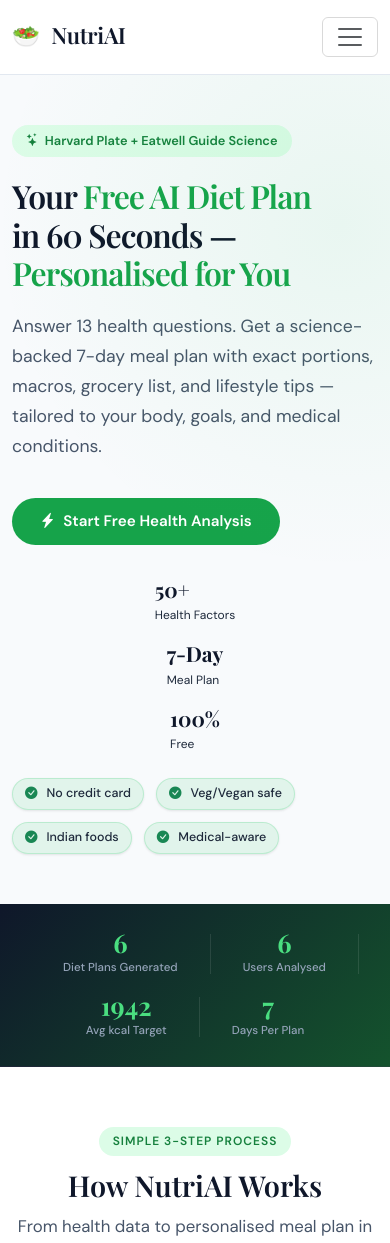
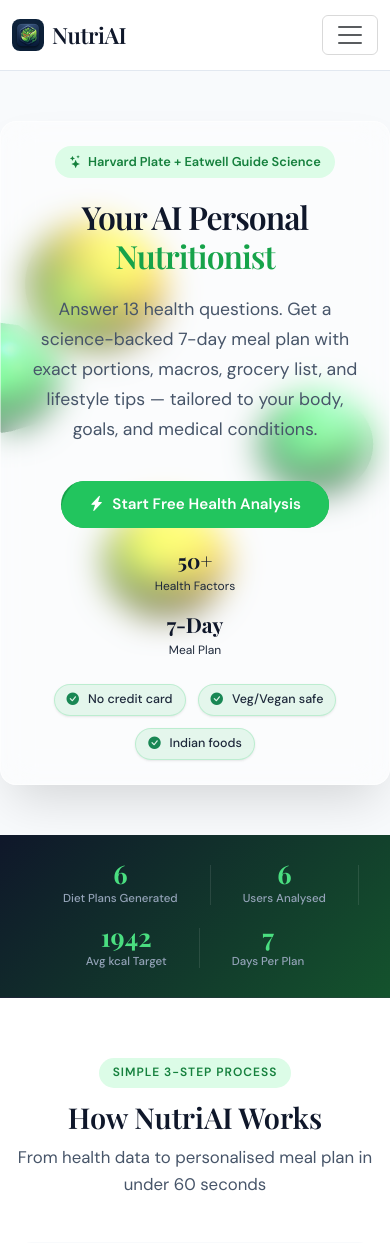
Before and after one commit to shivamdube1/ai-diet-planner, a Flask app: page / in a window 390 px wide. Shown: the top 1243 px of the page. Run offline with Flask 3, Linux system fonts and the light colour scheme; data comes from the database, SQL or seed files in the repository; data that the repository does not hold is empty; some libraries are stand-ins or nearby versions.

Commit message:
feat: initialize project structure with custom CSS and base HTML templates

```diff
--- a/static/css/style.css
+++ b/static/css/style.css
@@ -312,6 +312,39 @@
 .progress-mini { width: 100px; height: 6px; background: var(--slate-200); border-radius: 10px; margin: 4px 0; }
 .progress-fill { height: 100%; background: var(--green-500); border-radius: 10px; }
 
+/* ── 3D Scene Hero & Glassmorphism ── */
+.glass-hero-card {
+    background: rgba(255, 255, 255, 0.4);
+    backdrop-filter: blur(16px);
+    -webkit-backdrop-filter: blur(16px);
+    border: 1px solid rgba(255, 255, 255, 0.5);
+    box-shadow: 0 25px 50px -12px rgba(0, 0, 0, 0.15);
+}
+
+/* Micro-Interaction: Liquid Button */
+.btn-liquid {
+    position: relative;
+    overflow: hidden;
+    transition: transform 0.3s cubic-bezier(0.4, 0, 0.2, 1);
+}
+.btn-liquid:hover {
+    transform: translateY(-2px) scale(1.02);
+}
+.btn-liquid .liquid-bg {
+    position: absolute;
+    top: -50px;
+    left: 0;
+    width: 200%;
+    height: 200px;
+    background: var(--green-500);
+    border-radius: 40%;
+    transition: transform 0.6s ease;
+    z-index: 1;
+}
+.btn-liquid:hover .liquid-bg {
+    transform: translateY(-20px) rotate(15deg);
+}
+
 /* ── How It Works ── */
 .section-how {
     padding: 90px 0;
--- a/templates/base.html
+++ b/templates/base.html
@@ -86,8 +86,8 @@
 <!-- Navigation -->
 <nav class="navbar navbar-expand-lg navbar-custom">
   <div class="container">
-    <a class="navbar-brand" href="{{ url_for('index') }}">
-      <span class="brand-icon">🥗</span>
+    <a class="navbar-brand d-flex align-items-center" href="{{ url_for('index') }}">
+      <img src="{{ url_for('static', filename='icon-192.png') }}" alt="NutriAI Logo" class="brand-logo me-2" style="width: 32px; height: 32px; object-fit: contain; aspect-ratio: 1/1; border-radius: 8px;">
       <span class="brand-name">NutriAI</span>
     </a>
     <button class="navbar-toggler" type="button" data-bs-toggle="collapse" data-bs-target="#navbarNav">
@@ -140,7 +140,10 @@
   <div class="container">
     <div class="row">
       <div class="col-md-4 mb-4">
-        <div class="footer-brand"><span class="brand-icon">🥗</span><span class="brand-name">NutriAI</span></div>
+        <div class="footer-brand d-flex align-items-center">
+          <img src="{{ url_for('static', filename='icon-192.png') }}" alt="NutriAI Logo" class="brand-logo me-2" style="width: 32px; height: 32px; object-fit: contain; aspect-ratio: 1/1; border-radius: 8px;">
+          <span class="brand-name">NutriAI</span>
+        </div>
         <p class="footer-desc mt-2">AI-powered personalised nutrition and lifestyle planning — based on Harvard Healthy Eating Plate & UK Eatwell Guide.</p>
       </div>
       <div class="col-md-4 mb-4">
@@ -164,7 +167,7 @@
       </div>
     </div>
     <div class="footer-bottom">
-      <p>© 2025 NutriAI. Built with 💚 for healthier living · <a href="/robots.txt" style="color:#94a3b8;font-size:0.75rem;">robots.txt</a></p>
+      <p>© 2025 NutriAI. Built with 💚 for healthier living by <strong>Shivam Suraj Dube</strong> · <a href="/robots.txt" style="color:#94a3b8;font-size:0.75rem;">robots.txt</a></p>
     </div>
   </div>
 </footer>
--- a/templates/index.html
+++ b/templates/index.html
@@ -5,25 +5,28 @@
 {% block content %}
 
 <!-- Hero Section -->
-<section class="hero-section">
-  <div class="hero-bg-decor"></div>
-  <div class="container">
-    <div class="row align-items-center min-vh-screen">
-      <div class="col-lg-6">
-        <div class="hero-badge"><i class="bi bi-stars"></i> Harvard Plate + Eatwell Guide Science</div>
+<section class="hero-section position-relative overflow-hidden">
+  <!-- Three.js Canvas -->
+  <canvas id="hero-3d-canvas" style="position: absolute; top: 0; left: 0; width: 100%; height: 100%; z-index: 0; pointer-events: none;"></canvas>
+
+  <div class="hero-bg-decor d-none"></div>
+  <div class="container position-relative z-index-2">
+    <div class="row align-items-center min-vh-screen justify-content-center">
+      <div class="col-12 col-lg-8 text-center glass-hero-card p-4 p-md-5 rounded-4">
+        <div class="hero-badge mx-auto"><i class="bi bi-stars"></i> Harvard Plate + Eatwell Guide Science</div>
         <h1 class="hero-title">
-          Your <span class="text-accent">Free AI Diet Plan</span><br>
-          in 60 Seconds —<br>
-          <span class="text-accent">Personalised for You</span>
+          <span class="d-inline-block">Your AI Personal</span><br>
+          <span class="text-accent d-inline-block">Nutritionist</span>
         </h1>
-        <p class="hero-subtitle">
+        <p class="hero-subtitle mx-auto">
           Answer 13 health questions. Get a science-backed 7-day meal plan with exact portions, macros, grocery list, and lifestyle tips — tailored to your body, goals, and medical conditions.
         </p>
-        <div class="hero-actions">
-          <a href="{{ url_for('questionnaire') }}" class="btn btn-primary-custom btn-lg">
-            <i class="bi bi-lightning-charge-fill me-2"></i>Start Free Health Analysis
+        <div class="hero-actions justify-content-center flex-column flex-sm-row align-items-center">
+          <a href="{{ url_for('questionnaire') }}" class="btn btn-primary-custom btn-lg btn-liquid" id="generate-plan-btn">
+            <span class="btn-text" style="position:relative; z-index:2;"><i class="bi bi-lightning-charge-fill me-2"></i>Start Free Health Analysis</span>
+            <div class="liquid-bg"></div>
           </a>
-          <div class="hero-stats">
+          <div class="hero-stats mt-3 mt-sm-0 ms-sm-4 justify-content-center">
             <div class="stat">
               <span class="stat-num">50+</span>
               <span class="stat-label">Health Factors</span>
@@ -33,58 +36,164 @@
               <span class="stat-num">7-Day</span>
               <span class="stat-label">Meal Plan</span>
             </div>
-            <div class="stat-divider"></div>
-            <div class="stat">
-              <span class="stat-num">100%</span>
-              <span class="stat-label">Free</span>
-            </div>
           </div>
         </div>
         <!-- Trust badges -->
-        <div class="trust-row mt-4">
+        <div class="trust-row mt-4 justify-content-center">
           <span class="trust-badge"><i class="bi bi-check-circle-fill text-success me-1"></i>No credit card</span>
           <span class="trust-badge"><i class="bi bi-check-circle-fill text-success me-1"></i>Veg/Vegan safe</span>
           <span class="trust-badge"><i class="bi bi-check-circle-fill text-success me-1"></i>Indian foods</span>
-          <span class="trust-badge"><i class="bi bi-check-circle-fill text-success me-1"></i>Medical-aware</span>
-        </div>
-      </div>
-      <div class="col-lg-6 d-none d-lg-block">
-        <div class="hero-visual">
-          <div class="hero-card hero-card-1">
-            <div class="card-icon">🥗</div>
-            <div>
-              <div class="card-title">Sample Monday Lunch</div>
-              <div class="card-sub">2 Whole Wheat Roti + Moong Dal + Bhindi</div>
-            </div>
-            <div class="card-cal">420 kcal</div>
-          </div>
-          <div class="hero-card hero-card-2">
-            <div class="card-icon">⚡</div>
-            <div>
-              <div class="card-title">BMR + TDEE Calculated</div>
-              <div class="card-sub">Mifflin-St Jeor Formula</div>
-            </div>
-          </div>
-          <div class="hero-card hero-card-3">
-            <div class="card-icon">📈</div>
-            <div>
-              <div class="card-title">Health Score</div>
-              <div class="progress-mini"><div class="progress-fill" style="width:82%"></div></div>
-              <div class="card-sub">Based on 12 lifestyle factors</div>
-            </div>
-          </div>
-          <div class="hero-card hero-card-4">
-            <div class="card-icon">⚕️</div>
-            <div>
-              <div class="card-title">Medical-Aware Plans</div>
-              <div class="card-sub">Diabetes · PCOS · Thyroid · BP</div>
-            </div>
-          </div>
         </div>
       </div>
     </div>
   </div>
 </section>
+
+{% block scripts %}
+<script src="https://cdnjs.cloudflare.com/ajax/libs/three.js/r128/three.min.js"></script>
+<script>
+  document.addEventListener("DOMContentLoaded", () => {
+    const canvas = document.getElementById('hero-3d-canvas');
+    if (!canvas) return;
+
+    // SCENE, CAMERA, RENDERER
+    const scene = new THREE.Scene();
+    scene.fog = new THREE.FogExp2(0xf8fafc, 0.002);
+
+    const camera = new THREE.PerspectiveCamera(60, window.innerWidth / window.innerHeight, 0.1, 1000);
+    camera.position.z = 25;
+
+    const renderer = new THREE.WebGLRenderer({ canvas: canvas, alpha: true, antialias: true });
+    renderer.setSize(window.innerWidth, canvas.parentElement.clientHeight);
+    renderer.setPixelRatio(Math.min(window.devicePixelRatio, 2));
+
+    // LIGHTS
+    const ambientLight = new THREE.AmbientLight(0xffffff, 0.4);
+    scene.add(ambientLight);
+
+    const directionalLight = new THREE.DirectionalLight(0xffffff, 0.8);
+    directionalLight.position.set(10, 20, 10);
+    scene.add(directionalLight);
+
+    const pointLight = new THREE.PointLight(0x2ecc71, 1, 50);
+    pointLight.position.set(-10, 0, 10);
+    scene.add(pointLight);
+
+    const pointLight2 = new THREE.PointLight(0xf1c40f, 1, 50);
+    pointLight2.position.set(10, 10, 10);
+    scene.add(pointLight2);
+
+    // MATERIALS (Glassmorphism / Premium Apple Style)
+    const emeraldParams = {
+        color: 0x2ecc71,
+        metalness: 0.1,
+        roughness: 0.2,
+        transmission: 0.8, // glass-like
+        ior: 1.5,
+        thickness: 0.5
+    };
+    const yellowParams = {
+        color: 0xf1c40f,
+        metalness: 0.1,
+        roughness: 0.2,
+        transmission: 0.6,
+        ior: 1.5,
+        thickness: 0.5
+    };
+    const emeraldMat = new THREE.MeshPhysicalMaterial(emeraldParams);
+    const yellowMat = new THREE.MeshPhysicalMaterial(yellowParams);
+
+    // FALLBACK for older devices
+    const simpleEmerald = new THREE.MeshStandardMaterial({color: 0x2ecc71, metalness: 0.3, roughness: 0.4});
+    const simpleYellow = new THREE.MeshStandardMaterial({color: 0xf1c40f, metalness: 0.3, roughness: 0.4});
+
+    const isMobile = window.innerWidth < 768;
+    const mat1 = isMobile ? simpleEmerald : emeraldMat;
+    const mat2 = isMobile ? simpleYellow : yellowMat;
+
+    // GEOMETRIES
+    const nodes = [];
+    const geometries = [
+        new THREE.TorusGeometry(2, 0.8, 32, 64),
+        new THREE.SphereGeometry(2.5, 64, 64),
+        new THREE.IcosahedronGeometry(2.5, 0),
+        new THREE.OctahedronGeometry(2.5, 2)
+    ];
+
+    const generateNode = (geo, mat, x, y, z) => {
+        const mesh = new THREE.Mesh(geo, mat);
+        mesh.position.set(x, y, z);
+        mesh.rotation.set(Math.random()*Math.PI, Math.random()*Math.PI, 0);
+        // Add random floating logic
+        mesh.userData = {
+            rx: (Math.random() - 0.5) * 0.02,
+            ry: (Math.random() - 0.5) * 0.02,
+            floatSpeed: 0.01 + Math.random() * 0.02,
+            baseY: y,
+            timeOffset: Math.random() * Math.PI * 2
+        };
+        scene.add(mesh);
+        nodes.push(mesh);
+    };
+
+    // Desktop gets more nodes, mobile fewer for performance
+    const count = isMobile ? 5 : 8;
+    for (let i = 0; i < count; i++) {
+        const mat = i % 2 === 0 ? mat1 : mat2;
+        const geo = geometries[Math.floor(Math.random() * geometries.length)];
+        const x = (Math.random() - 0.5) * (isMobile ? 20 : 40);
+        const y = (Math.random() - 0.5) * 20;
+        const z = (Math.random() - 0.5) * 10 - 5;
+        // Don't place them exactly behind the text block
+        if (Math.abs(x) < 5 && Math.abs(y) < 5) x += (x < 0 ? -10 : 10);
+        generateNode(geo, mat, x, y, z);
+    }
+
+    // MOUSE PARALLAX
+    let mouseX = 0;
+    let mouseY = 0;
+    let targetX = 0;
+    let targetY = 0;
+
+    document.addEventListener('mousemove', (e) => {
+        mouseX = (e.clientX - window.innerWidth / 2) * 0.005;
+        mouseY = (e.clientY - window.innerHeight / 2) * 0.005;
+    });
+
+    // RENDER LOOP
+    const clock = new THREE.Clock();
+
+    function animate() {
+        requestAnimationFrame(animate);
+        const time = clock.getElapsedTime();
+
+        // Ease camera position
+        targetX = mouseX * 2;
+        targetY = mouseY * 2;
+        camera.position.x += (targetX - camera.position.x) * 0.05;
+        camera.position.y += (-targetY - camera.position.y) * 0.05;
+        camera.lookAt(scene.position);
+
+        // Animate nodes
+        nodes.forEach(node => {
+            node.rotation.x += node.userData.rx;
+            node.rotation.y += node.userData.ry;
+            node.position.y = node.userData.baseY + Math.sin(time + node.userData.timeOffset) * 2;
+        });
+
+        renderer.render(scene, camera);
+    }
+    animate();
+
+    // RESIZE
+    window.addEventListener('resize', () => {
+        camera.aspect = window.innerWidth / canvas.parentElement.clientHeight;
+        camera.updateProjectionMatrix();
+        renderer.setSize(window.innerWidth, canvas.parentElement.clientHeight);
+    });
+  });
+</script>
+{% endblock %}
 
 <!-- Live Stats Banner -->
 {% if stats and stats.total_plans > 0 %}
```
